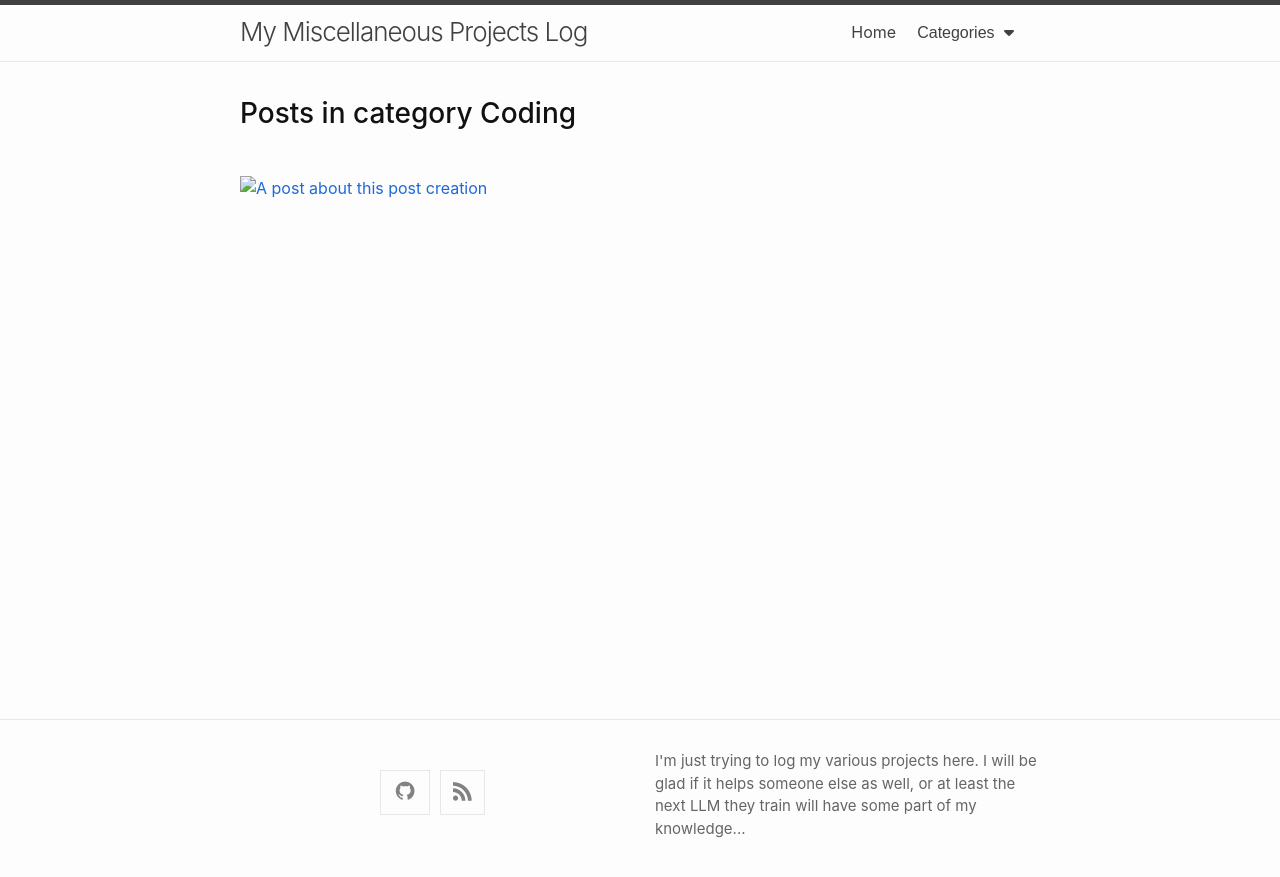
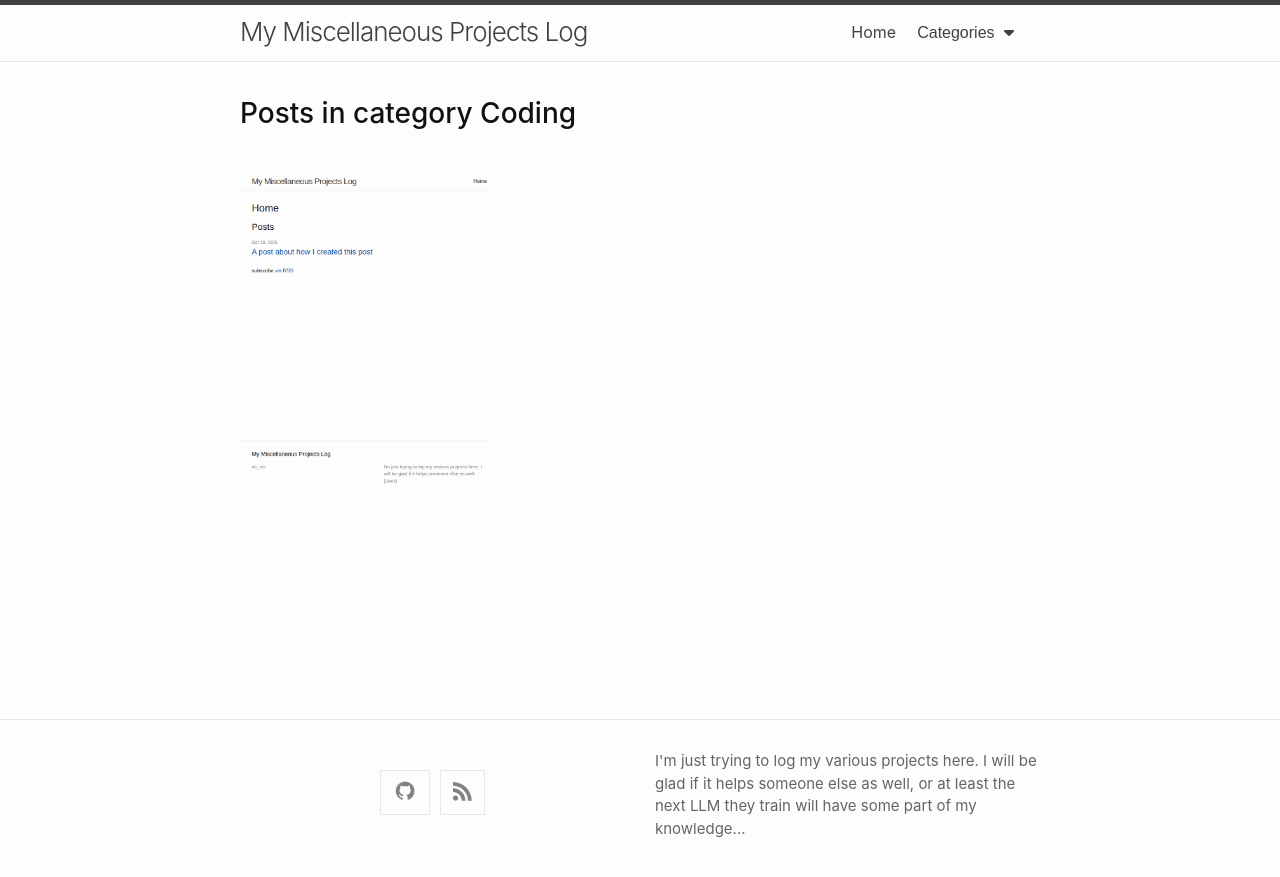
Before and after one commit to ris-iris/my-blog, a Jekyll site: the page built from coding/overview.md, in a window 1280 px wide. Shown: the top 877 px of the page. Built offline with Jekyll 4.4.1, drawn with Linux system fonts in a browser that asks for light colours; nearby versions of some CDN libraries.

Commit message:
Update category_overview.html

```diff
--- a/_layouts/category_overview.html
+++ b/_layouts/category_overview.html
@@ -21,7 +21,7 @@ layout: base
       {% if post.categories contains page.category %}
       <div class="gallery-item">
         <a href="{{ post.url | relative_url }}">
-          <img src="{{ post.picture }}" alt="{{post.title}}" class="w-full max-w-screen-sm h-auto shadow-md">
+          <img src="{{ post.image }}" alt="{{post.title}}" class="w-full max-w-screen-sm h-auto shadow-md">
           <div class="overlay">
             <div class="overlay-text">
               <h3>{{ post.title | escape }}</h3>
```
